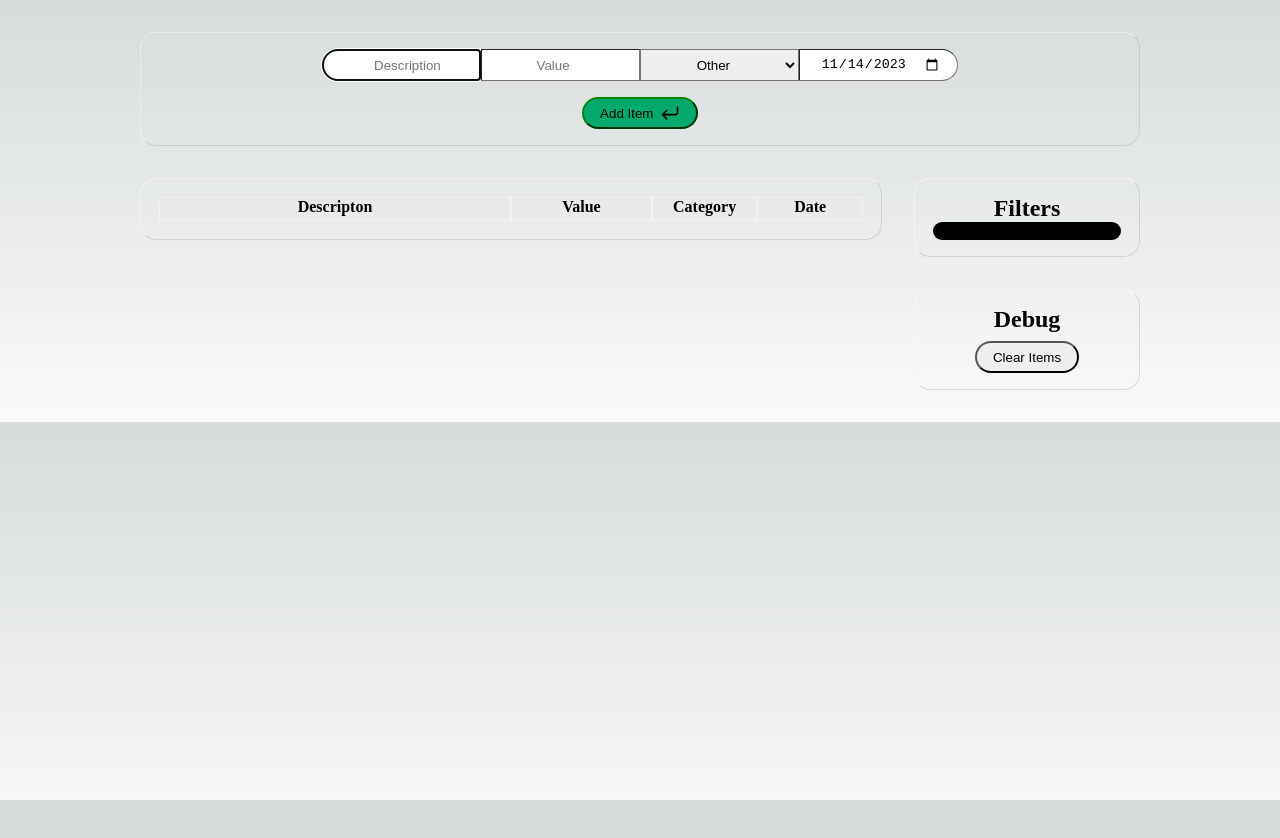
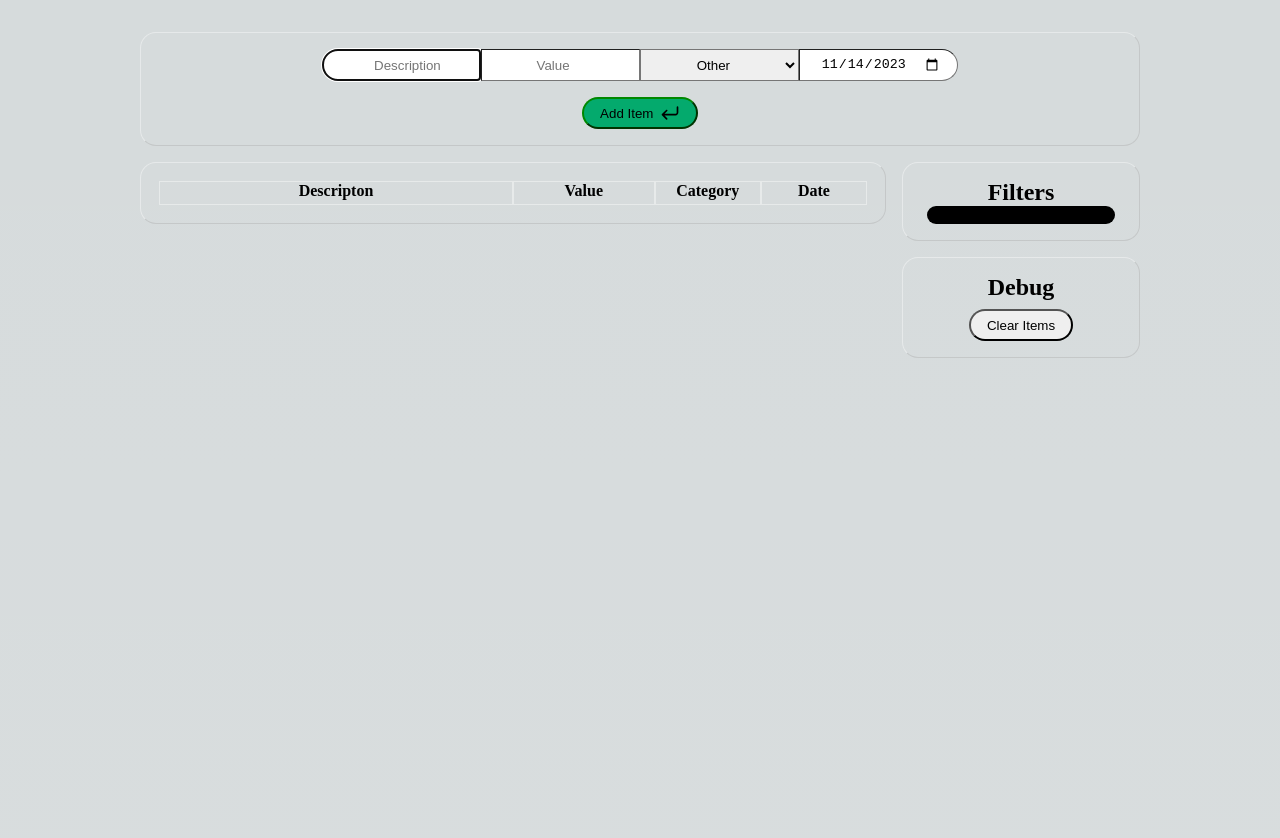
Before and after one commit to AguirreEze/expenses-list, a Next.js app: page / in a window 1280 px wide. Shown: the top 838 px of the page. Before the commit the page ends 800 px from the top, so only its background shows below. Built offline with nearby package versions, Linux system fonts and the light colour scheme.

Commit message:
style: improved page grid config

```diff
--- a/app/page.module.css
+++ b/app/page.module.css
@@ -2,7 +2,7 @@
   display: grid;
   grid-template-columns: repeat(4, 1fr);
   align-items: start;
-  gap: 2rem;
+  gap: 1rem;
   max-width: 1000px;
   width: 100%;
   /* min-height: 100vh; */
--- a/components/ItemDisplay/styles.module.css
+++ b/components/ItemDisplay/styles.module.css
@@ -1,5 +1,6 @@
 .container {
   grid-column: span 3;
+  grid-row: span 900;
 }
 .tr {
   position: relative;
```
